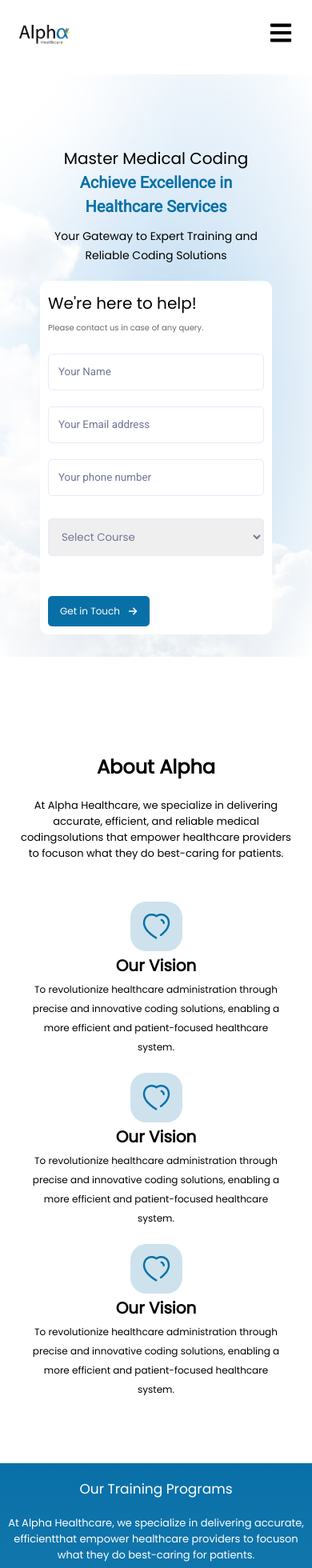
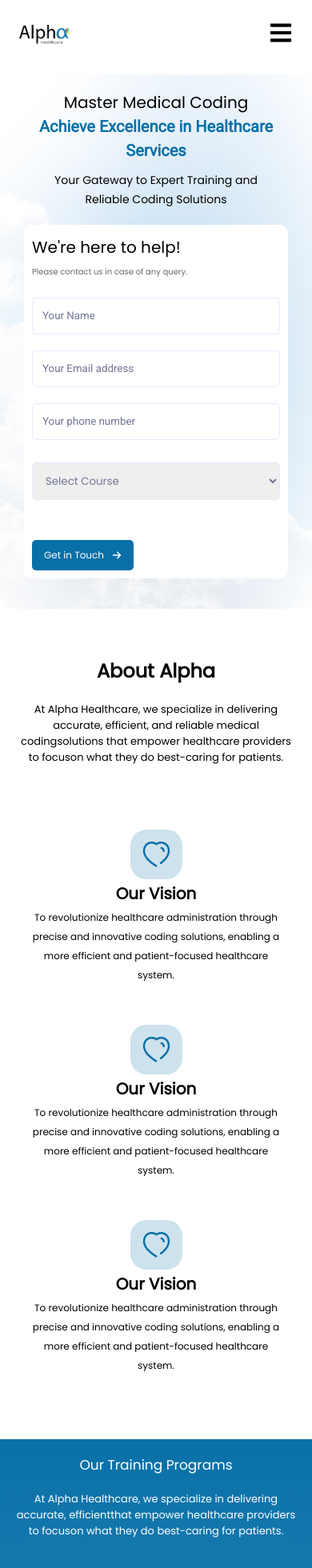
Before and after one commit to vignesh0503/alphawebsite, a React (Vite) app: page / in a window 390 px wide. Shown: the top 1960 px of the page at 80% size. Built offline with nearby package versions, Linux system fonts and the light colour scheme.

Commit message:
some size changes in media Query

```diff
--- a/src/App.css
+++ b/src/App.css
@@ -1317,7 +1317,7 @@ select {
     display: flex;
     align-items: center;
     flex-direction: column;
-    padding: 60px;
+    padding: 20px 40px 40px 40px;
   }
 
   .hero-content-left {
@@ -1325,7 +1325,7 @@ select {
     justify-content: center;
     align-items: center;
     width: 100%;
-    padding-top: 30px;
+    /* padding-top: 30px; */
   }
   .Hero-header1 {
     font-size: 20px;
@@ -1365,7 +1365,6 @@ select {
 
   /* About Section */
   .About-section {
-    margin-top: 60px;
     padding: 60px 20px;
   }
   .About-section-header h1 {
@@ -1389,6 +1388,7 @@ select {
   }
   .About-Card {
     text-align: center;
+    margin-top: 30px;
   }
   .About-Card img {
     padding: 15px;
@@ -1417,6 +1417,7 @@ select {
     font-weight: 400;
     line-height: 20px;
     width: 100%;
+    max-width: 350px;
   }
 
   .Training-Card {
@@ -1426,7 +1427,10 @@ select {
   .Training-Card-subcontent h3 {
     font-size: 13px;
   }
-
+  .Training-card-img {
+    /* width: 300px; */
+    height: 200px;
+  }
   .Training-card-footer {
     display: flex;
     justify-content: space-between;
```
